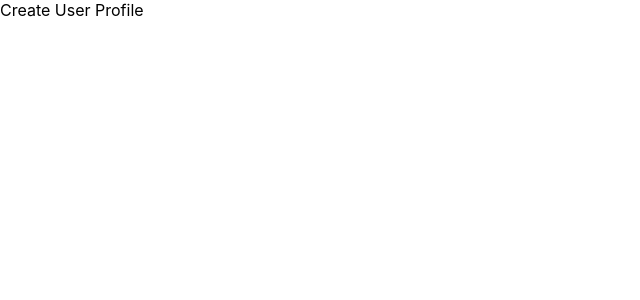
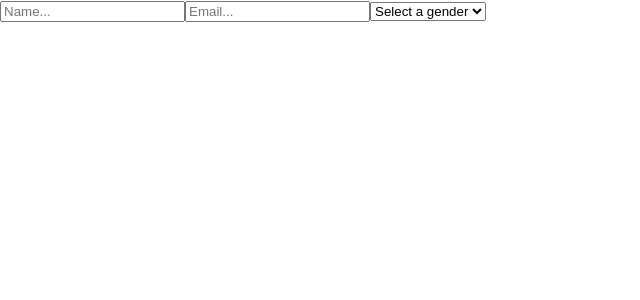
Before and after one commit to ThorbenBender/React-coding-challenge, a React (Create React App) app in the folder client/: page / in a window 1280 px wide. Shown: the top 300 px of the page, without its empty margins (0-640 px from the left). Built offline with nearby package versions, Linux system fonts and the light colour scheme.

Commit message:
created layout for create component | created functionality for the create component

```diff
--- a/client/src/Components/Create/Create.js
+++ b/client/src/Components/Create/Create.js
@@ -1,10 +1,29 @@
 import React, { Component } from 'react'
 
 export default class Create extends Component {
+    // state to store data from the input fields
+    state = {
+        name: '',
+        email: '',
+        gender: ''
+    }
+
+    // takes event as an argument
+    handleInput = e => {
+        // will set the state from the item with the name of the event target to the value of the event target
+        this.setState({[e.target.name]: e.target.value})
+    }
     render() {
         return (
             <div>
-                Create User Profile
+                <input name='name' value={this.state.name} placeholder="Name..." onChange={this.handleInput} />
+                <input name='email' value={this.state.email} placeholder="Email..." onChange={this.handleInput} />
+                <select name='gender' onClick={this.handleInput}>
+                    <option defaultValue='select a gender'>Select a gender</option>
+                    <option value='male'>Male</option>
+                    <option value='female'>Female</option>
+                    <option value='other'>other</option>
+                </select>
             </div>
         )
     }
```
